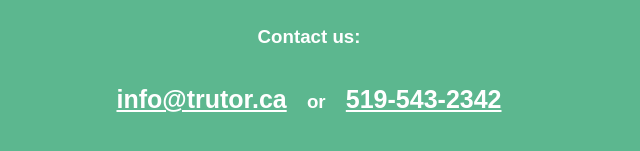
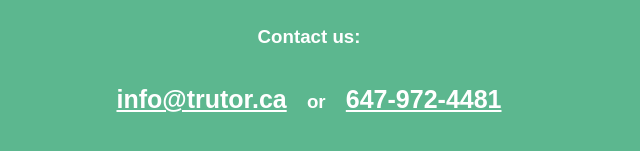
Before and after one commit to massive-log/trutor, a plain HTML site: page index.html in a window 1280 px wide. Shown: the part 459-610 px from the top of the page, 331-971 px from the left. Drawn offline with Linux system fonts and the light colour scheme.

Commit message:
Add files via upload

```diff
--- a/index.html
+++ b/index.html
@@ -14,7 +14,7 @@
             <h1 style="width:100%;text-align:center;color:white;">CLEANING SERVICES</h1>
             <h3>Website under construction.</h3>
             <h3 style="width:100%">Contact us:</h3>
-            <h3><span><a href="mailto:info@trutor.ca">info@trutor.ca</a></span> or <span><a href="tel:123-456-7890">519-543-2342</a></span></h3>
+            <h3><span><a href="mailto:info@trutor.ca">info@trutor.ca</a></span> or <span><a href="tel:647-972-4481">647-972-4481</a></span></h3>
         </div>
     </body>
     <style>
```
